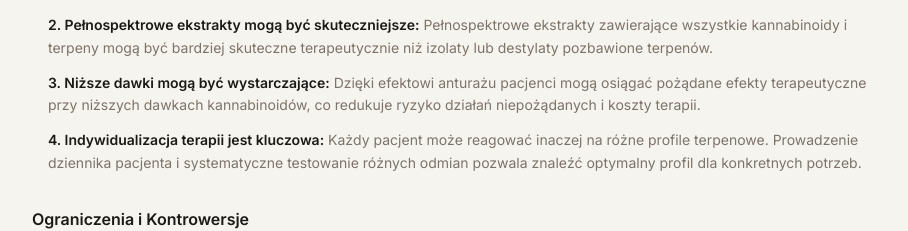
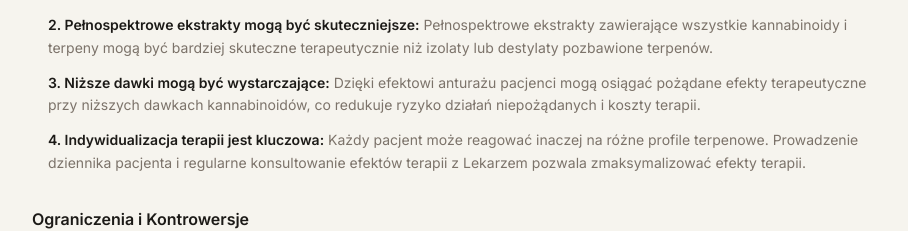
Before and after one commit to jastrzebskaem-cyber/terpeneatlas, a React (Vite) app: page /poradnik-pacjenta in a window 1280 px wide. Shown: the part 2843-3074 px from the top of the page, without its empty margins (184-1092 px from the left). Built offline with nearby package versions, Linux system fonts and the light colour scheme; no server answers; a web font is replaced by a local one.

Commit message:
File changes

```diff
--- a/src/pages/PatientGuide.jsx
+++ b/src/pages/PatientGuide.jsx
@@ -116,7 +116,7 @@ const sections = [
           { title: "Profil terpenowy ma znaczenie", text: "Dwie odmiany o identycznej zawartości THC i CBD mogą działać zupełnie inaczej w zależności od profilu terpenowego. Wybór odmiany powinien uwzględniać nie tylko kannabinoidy, ale również terpeny." },
           { title: "Pełnospektrowe ekstrakty mogą być skuteczniejsze", text: "Pełnospektrowe ekstrakty zawierające wszystkie kannabinoidy i terpeny mogą być bardziej skuteczne terapeutycznie niż izolaty lub destylaty pozbawione terpenów." },
           { title: "Niższe dawki mogą być wystarczające", text: "Dzięki efektowi anturażu pacjenci mogą osiągać pożądane efekty terapeutyczne przy niższych dawkach kannabinoidów, co redukuje ryzyko działań niepożądanych i koszty terapii." },
-          { title: "Indywidualizacja terapii jest kluczowa", text: "Każdy pacjent może reagować inaczej na różne profile terpenowe. Prowadzenie dziennika pacjenta i systematyczne testowanie różnych odmian pozwala znaleźć optymalny profil dla konkretnych potrzeb." },
+          { title: "Indywidualizacja terapii jest kluczowa", text: "Każdy pacjent może reagować inaczej na różne profile terpenowe. Prowadzenie dziennika pacjenta i regularne konsultowanie efektów terapii z Lekarzem pozwala zmaksymalizować efekty terapii." },
         ],
       },
       {
```
